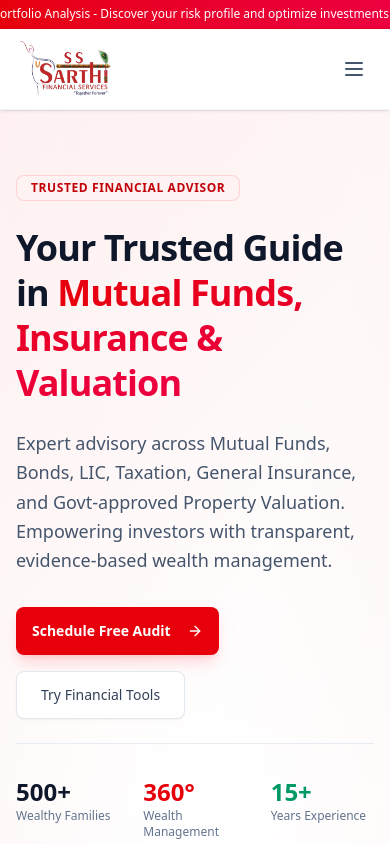
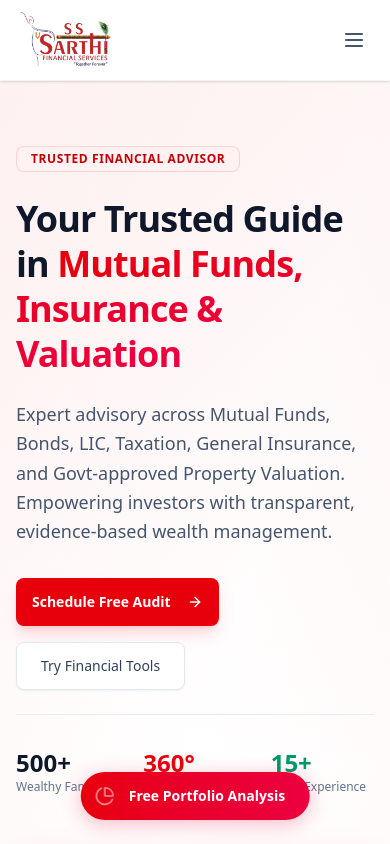
Before and after one commit to dhruvangg/sarthi, a Next.js app: page / in a window 390 px wide. Shown: the top 844 px of the page. Built offline with nearby package versions, Linux system fonts and the light colour scheme.

Commit message:
feat: implement global layout, responsive navigation header, and floating CTA component

```diff
--- a/src/app/layout.tsx
+++ b/src/app/layout.tsx
@@ -1,6 +1,7 @@
 import type { Metadata } from "next";
 import { Geist, Geist_Mono } from "next/font/google";
 import "./globals.css";
+import { FloatingCTA } from "@/components/FloatingCTA";
 
 const geistSans = Geist({
   variable: "--font-geist-sans",
@@ -59,6 +60,7 @@ export default function RootLayout({
         className={`${geistSans.variable} ${geistMono.variable} antialiased`}
       >
         {children}
+        <FloatingCTA />
       </body>
     </html>
   );
--- /dev/null
+++ b/src/components/FloatingCTA.tsx
@@ -0,0 +1,31 @@
+'use client'
+
+import Link from 'next/link'
+import { PieChart } from 'lucide-react'
+import { usePathname } from 'next/navigation'
+
+export function FloatingCTA() {
+  const pathname = usePathname()
+
+  // Hide the floating CTA if the user is already on the risk-profiler page
+  if (pathname === '/resources/risk-profiler') {
+    return null;
+  }
+
+  return (
+    <Link
+      href="/resources/risk-profiler"
+      className="fixed bottom-6 left-1/2 -translate-x-1/2 md:left-auto md:translate-x-0 md:right-6 md:bottom-8 z-[100] group flex items-center"
+      aria-label="Free Portfolio Analysis"
+    >
+      <div className="flex items-center bg-gradient-to-r from-red-600 to-rose-600 text-white rounded-full shadow-[0_4px_20px_rgba(225,29,72,0.3)] hover:shadow-[0_8px_25px_rgba(225,29,72,0.5)] hover:-translate-y-1 transition-all duration-300 ease-out h-12 w-auto pr-6">
+        <div className="flex items-center justify-center w-12 h-12 shrink-0">
+          <PieChart className="w-5 h-5 animate-pulse" />
+        </div>
+        <span className="text-sm font-bold whitespace-nowrap">
+          Free Portfolio Analysis
+        </span>
+      </div>
+    </Link>
+  )
+}
--- a/src/components/Header.tsx
+++ b/src/components/Header.tsx
@@ -43,18 +43,6 @@ export function Header({ showBackToHome = false }: HeaderProps) {
 
   return (
     <header className="sticky top-0 z-50 bg-white/95 backdrop-blur-md border-b border-slate-100 shadow-sm flex flex-col">
-      {/* Top Marquee for Free Portfolio Analysis */}
-      <div className="bg-gradient-to-r from-red-600 to-rose-600 text-white py-1.5 overflow-hidden border-b border-red-700/50 relative">
-        <Link href="/resources/risk-profiler" className="block w-full">
-          <div className="flex items-center whitespace-nowrap justify-center animate-in fade-in duration-500">
-            <div className="flex items-center gap-2 text-xs md:text-sm font-medium hover:underline">
-              <span className="animate-pulse">✨</span>
-              <span>Free Portfolio Analysis - Discover your risk profile and optimize investments today</span>
-              <span aria-hidden="true" className="ml-1">&rarr;</span>
-            </div>
-          </div>
-        </Link>
-      </div>
 
       <div className="container mx-auto px-4 md:px-8">
         <div className="flex items-center justify-between h-20 md:h-24">
```
